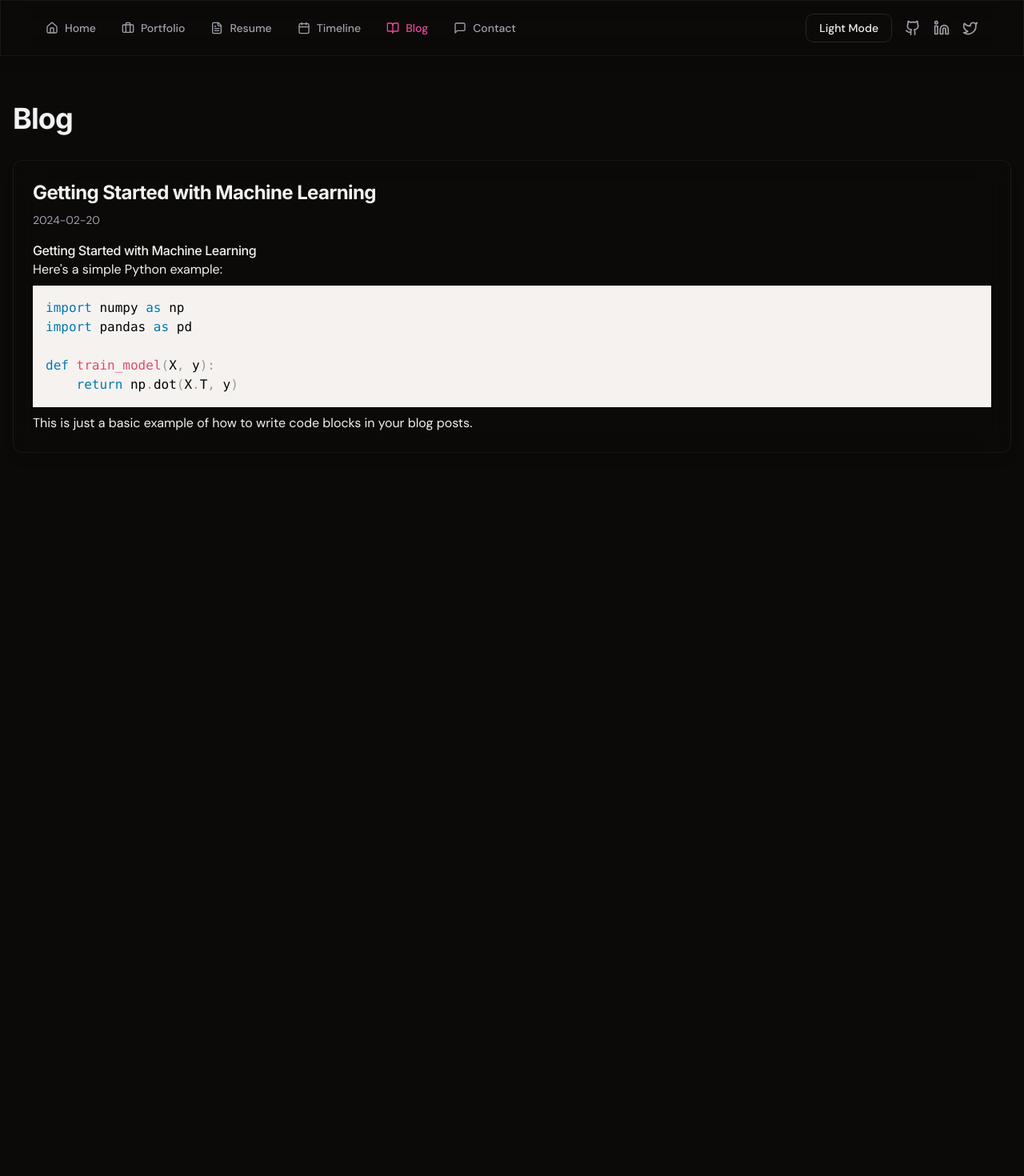
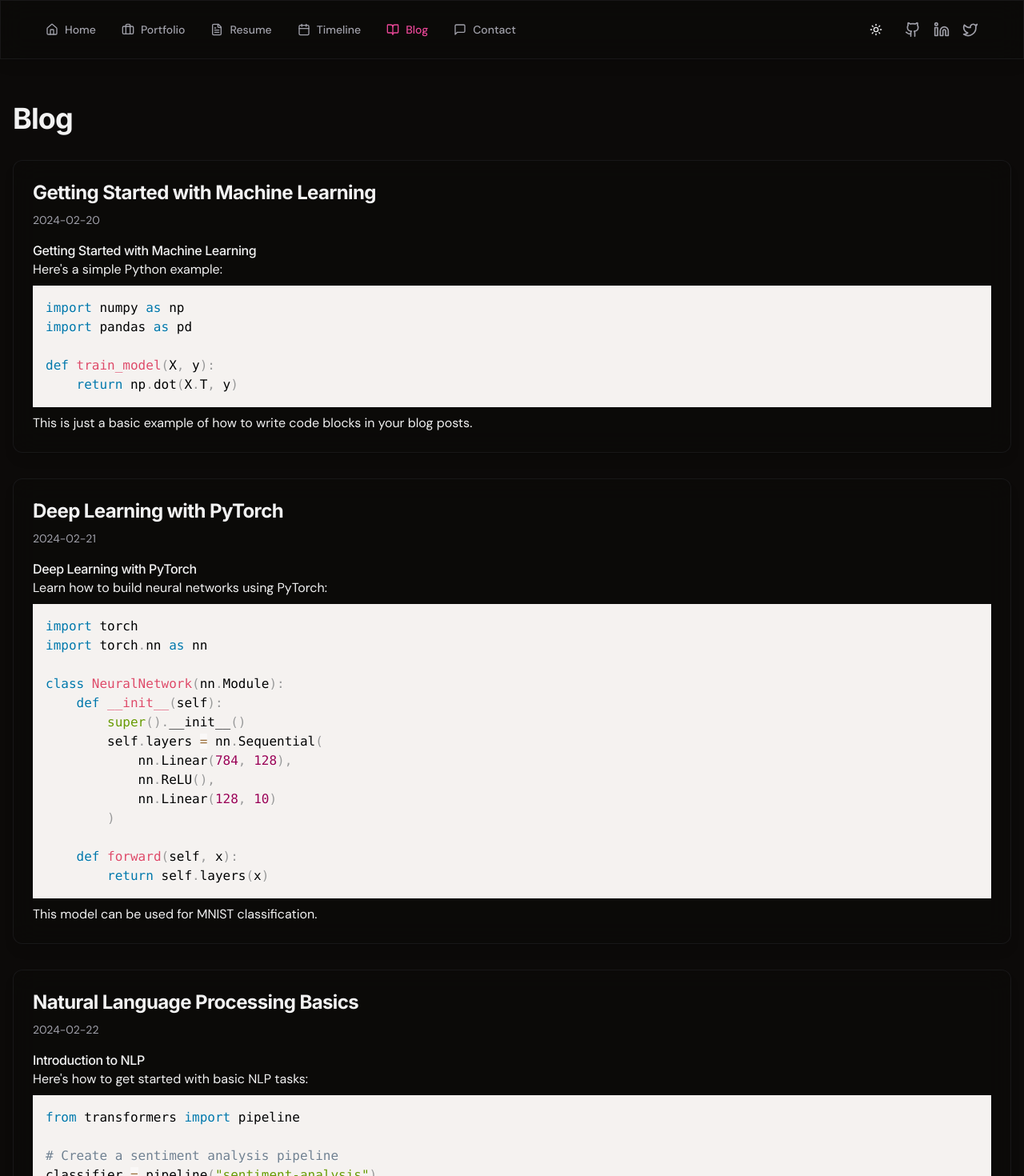
Before and after one commit to kishan5111/personal-site, a React (Vite) app: page /blog in a window 1280 px wide. Shown: the top 1470 px of the page at 80% size. Before the commit the page ends 880 px from the top, so only its background shows below. Built offline with nearby package versions, Linux system fonts and the light colour scheme.

Commit message:
Enhance Blog and Navigation
Added icons to the dark/light mode toggle.
Added at least two more blog posts to the mock data.
Included instructions on hosting the site on the kishanvavdara.xyz domain.

```diff
--- a/src/components/Navigation.tsx
+++ b/src/components/Navigation.tsx
@@ -1,7 +1,7 @@
 
 import { useNavigate, useLocation } from "react-router-dom";
 import { cn } from "@/lib/utils";
-import { Home, Briefcase, FileText, Calendar, MessageSquare, Github, Linkedin, Twitter, BookOpen } from "lucide-react";
+import { Home, Briefcase, FileText, Calendar, MessageSquare, Github, Linkedin, Twitter, BookOpen, Sun, Moon } from "lucide-react";
 import { Button } from "@/components/ui/button";
 import { useTheme } from "@/components/theme-provider";
 
@@ -39,12 +39,12 @@ const Navigation = () => {
         </div>
         <div className="flex items-center space-x-4">
           <Button
-            variant="outline"
-            size="sm"
+            variant="ghost"
+            size="icon"
             onClick={() => setTheme(theme === "dark" ? "light" : "dark")}
-            className="px-4"
+            className="rounded-full"
           >
-            {theme === "dark" ? "Light Mode" : "Dark Mode"}
+            {theme === "dark" ? <Sun className="h-5 w-5" /> : <Moon className="h-5 w-5" />}
           </Button>
           <a href="https://github.com" target="_blank" rel="noopener noreferrer" className="text-muted-foreground hover:text-primary transition-colors">
             <Github className="h-5 w-5" />
--- a/src/pages/Blog.tsx
+++ b/src/pages/Blog.tsx
@@ -31,6 +31,56 @@ def train_model(X, y):
 This is just a basic example of how to write code blocks in your blog posts.
     `,
     date: "2024-02-20",
+  },
+  {
+    id: "2",
+    title: "Deep Learning with PyTorch",
+    content: `# Deep Learning with PyTorch
+
+Learn how to build neural networks using PyTorch:
+
+\`\`\`python
+import torch
+import torch.nn as nn
+
+class NeuralNetwork(nn.Module):
+    def __init__(self):
+        super().__init__()
+        self.layers = nn.Sequential(
+            nn.Linear(784, 128),
+            nn.ReLU(),
+            nn.Linear(128, 10)
+        )
+
+    def forward(self, x):
+        return self.layers(x)
+\`\`\`
+
+This model can be used for MNIST classification.
+`,
+    date: "2024-02-21",
+  },
+  {
+    id: "3",
+    title: "Natural Language Processing Basics",
+    content: `# Introduction to NLP
+
+Here's how to get started with basic NLP tasks:
+
+\`\`\`python
+from transformers import pipeline
+
+# Create a sentiment analysis pipeline
+classifier = pipeline("sentiment-analysis")
+
+# Analyze some text
+result = classifier("I love working with transformers!")
+print(result)  # [{'label': 'POSITIVE', 'score': 0.9998}]
+\`\`\`
+
+This example shows how to use Hugging Face transformers for sentiment analysis.
+`,
+    date: "2024-02-22",
   },
 ];
 
```
